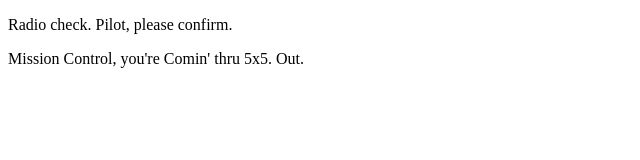
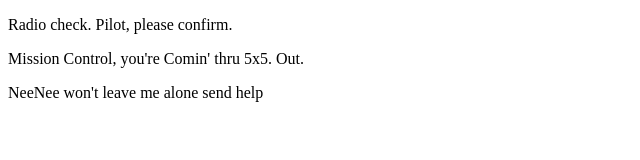
Before and after one commit to megochoa/communication-log, a plain HTML site: page index.html in a window 1280 px wide. Shown: the whole page, without its empty margins (0-640 px from the left). Drawn offline with Linux system fonts and the light colour scheme.

Commit message:
Adding in another paragraph in index.html

```diff
--- a/index.html
+++ b/index.html
@@ -7,5 +7,7 @@
       <p>Radio check. Pilot, please confirm.</p>
 
       <p> Mission Control, you're Comin' thru 5x5. Out.</p>
+
+      <p>NeeNee won't leave me alone send help</p>
    </body>
 </html>
```
